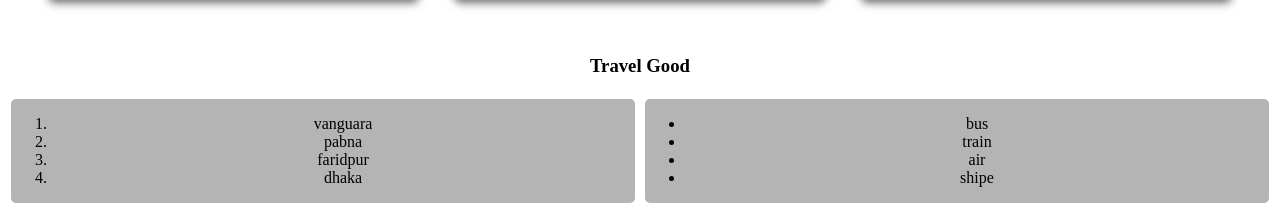
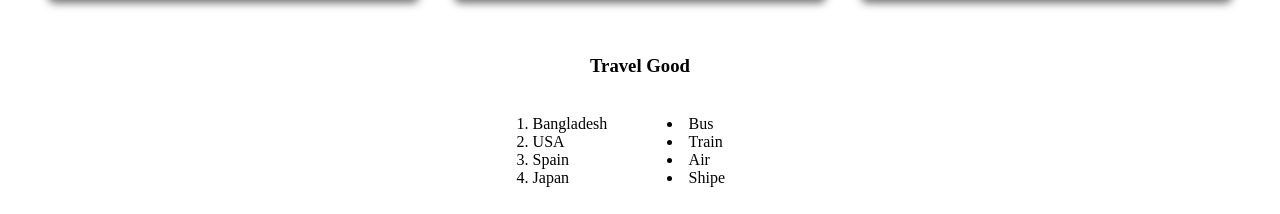
Before and after one commit to sumonkhan0077/my-first-github-repo, a plain HTML site: page index.html in a window 1280 px wide. Shown: the part 2002-2216 px from the top of the page. Drawn offline with Linux system fonts and the light colour scheme.

Commit message:
added center list

```diff
--- a/index.html
+++ b/index.html
@@ -37,7 +37,7 @@
           </div>
         </section>
        <section class="main">
-            <h3>View My Blog Photo</h3>
+            <h3>View My Blog Photos</h3>
         <div class="photo">
             <div>
                 <img src="image/DSC00100 (3).JPG" alt="" > <p>photo 1</p>
@@ -73,19 +73,20 @@
        <section class="footer">
 
         <div class="list">
-           <ol type="1">
-            <li>vanguara</li>
-            <li>pabna</li>
-            <li>faridpur   </li>
-            <li>dhaka</li>
+           <ol type="1" style="list-style-position: inside; padding-left: 0;
+           text-align:left;">
+            <li>Bangladesh</li>
+            <li>USA</li>
+            <li>Spain</li>
+            <li>Japan</li>
          </ol>
         </div>
-         <div class="list">
+         <div class="list" style="list-style-position: inside; text-align:left; padding: 0;">
           <ul>
-            <li>bus</li>
-            <li>train</li>
-            <li>air</li>
-            <li>shipe</li>
+            <li>Bus</li>
+            <li>Train</li>
+            <li>Air</li>
+            <li>Shipe</li>
          </ul>
          </div>
 
--- a/styles/color.css
+++ b/styles/color.css
@@ -72,13 +72,14 @@
     display: flex;
     gap: 10px;
     padding: 3px;
+    align-items: center;
+    text-align: center;
+    margin-left: 40%;
+}
+.list {
 
-
+     border-radius: 5px;
+     text-align: center;
+     width: 100px;
 
 }
-.list {
-     background-color: rgb(180, 180, 180);
-     border-radius: 5px;
-     width: 1000px;
-     text-align: center;
-}
```
